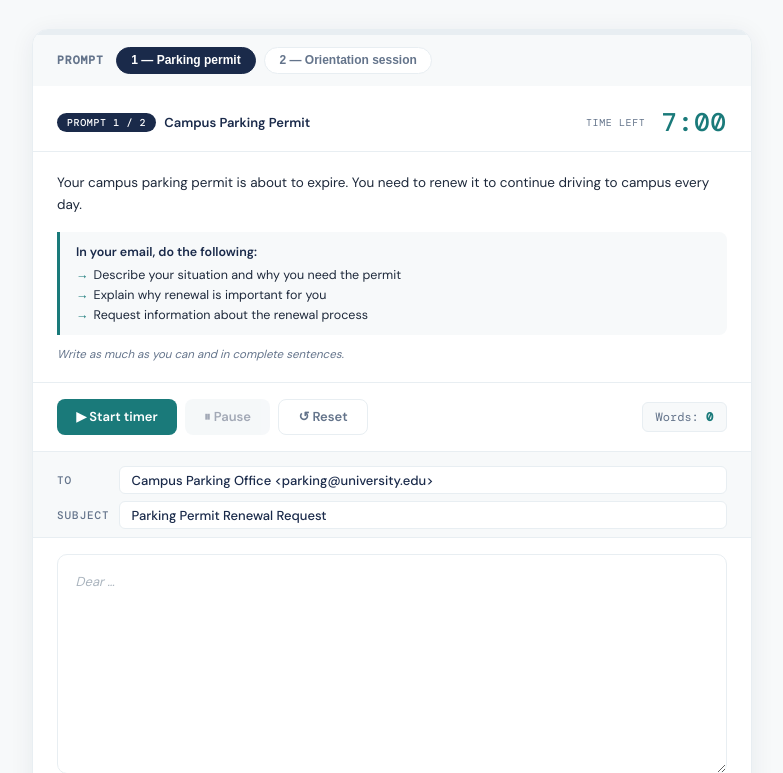
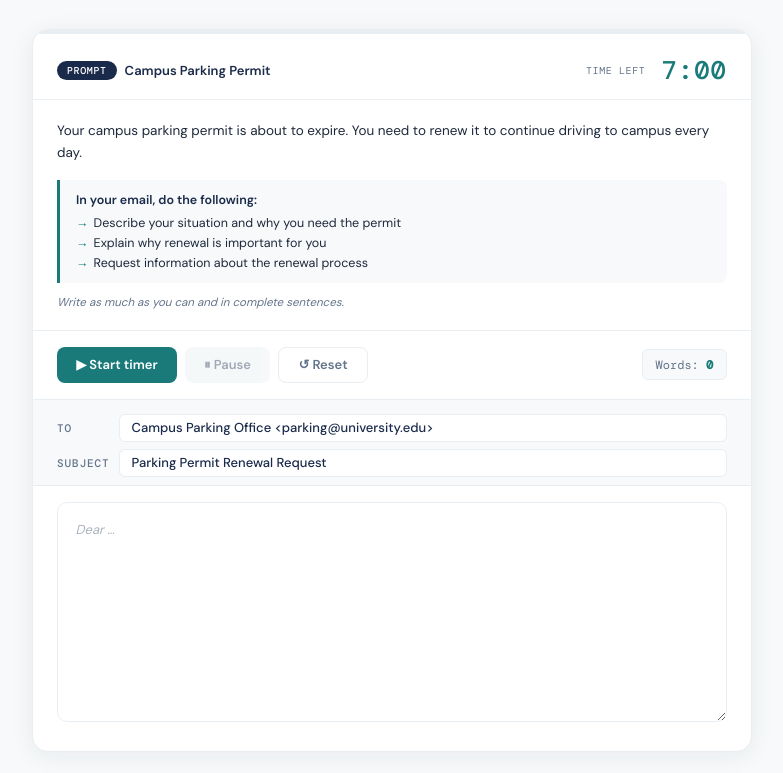
Before and after one commit to lidi27-max/Prep, a plain HTML site: page email_practice.html in a window 1280 px wide. Shown: the part 116-889 px from the top of the page, without its empty margins (248-1031 px from the left). Drawn offline with nearby package versions, Linux system fonts and the light colour scheme.

Commit message:
Add files via upload

```diff
--- a/email_practice.html
+++ b/email_practice.html
@@ -407,7 +407,7 @@
 <div class="header">
   <div class="header-eyebrow">TOEFL iBT 2026 · Writing Section</div>
   <h1>Write an <em>Email</em></h1>
-  <p class="header-sub">2 prompts · 7 minutes each · write in complete sentences</p>
+  <p class="header-sub">1 prompt · 7 minutes · write in complete sentences</p>
 </div>
 
 <div class="card">
@@ -417,10 +417,9 @@
   </div>
 
   <!-- Prompt switcher -->
-  <div class="prompt-switcher">
+  <div class="prompt-switcher" style="display:none">
     <span class="switcher-label">Prompt</span>
     <button class="prompt-tab active" id="tab0" onclick="switchPrompt(0)">1 — Parking permit</button>
-    <button class="prompt-tab" id="tab1" onclick="switchPrompt(1)">2 — Orientation session</button>
   </div>
 
   <!-- Card top: title + timer -->
@@ -490,7 +489,7 @@
 // ── Prompts data ──────────────────────────────────────
 const PROMPTS = [
   {
-    badge: "PROMPT 1 / 2",
+    badge: "PROMPT",
     title: "Campus Parking Permit",
     to: "Campus Parking Office <parking@university.edu>",
     subject: "Parking Permit Renewal Request",
@@ -500,18 +499,6 @@ const PROMPTS = [
       "Explain why renewal is important for you",
       "Request information about the renewal process"
     ]
-  },
-  {
-    badge: "PROMPT 2 / 2",
-    title: "Campus Orientation Session",
-    to: "Orientation Office <orientation@university.edu>",
-    subject: "Questions About Upcoming Orientation Session",
-    scenario: "You are planning to attend a campus orientation session but have questions about the schedule and what to expect.",
-    tasks: [
-      "Ask for details about the schedule",
-      "Explain your interest in attending",
-      "Request advice for new students"
-    ]
   }
 ];
 
@@ -520,8 +507,8 @@ let currentPrompt = 0;
 let timeLeft = 7 * 60;
 let timerInterval = null;
 let isRunning = false;
-let promptDone = [false, false];
-let responses = ["", ""];
+let promptDone = [false];
+let responses = [""];
 
 const TOTAL_TIME = 7 * 60;
 
@@ -651,9 +638,9 @@ function timesUp() {
   // Mark tab as done
   document.getElementById('tab' + currentPrompt).classList.add('done-tab');
 
-  const bothDone = promptDone[0] && promptDone[1];
+  const bothDone = promptDone[0];
   if (bothDone) {
-    showBanner('done', '🎉 Both prompts complete! Great work, Ariana.');
+    showBanner('done', '⏰ Time is up! Copy your email now: it is not saved here.');
   } else {
     const next = currentPrompt === 0 ? 1 : 0;
     showBanner('times-up', `⏰ Time's up! Switch to Prompt ${next + 1} when you're ready.`);
```
